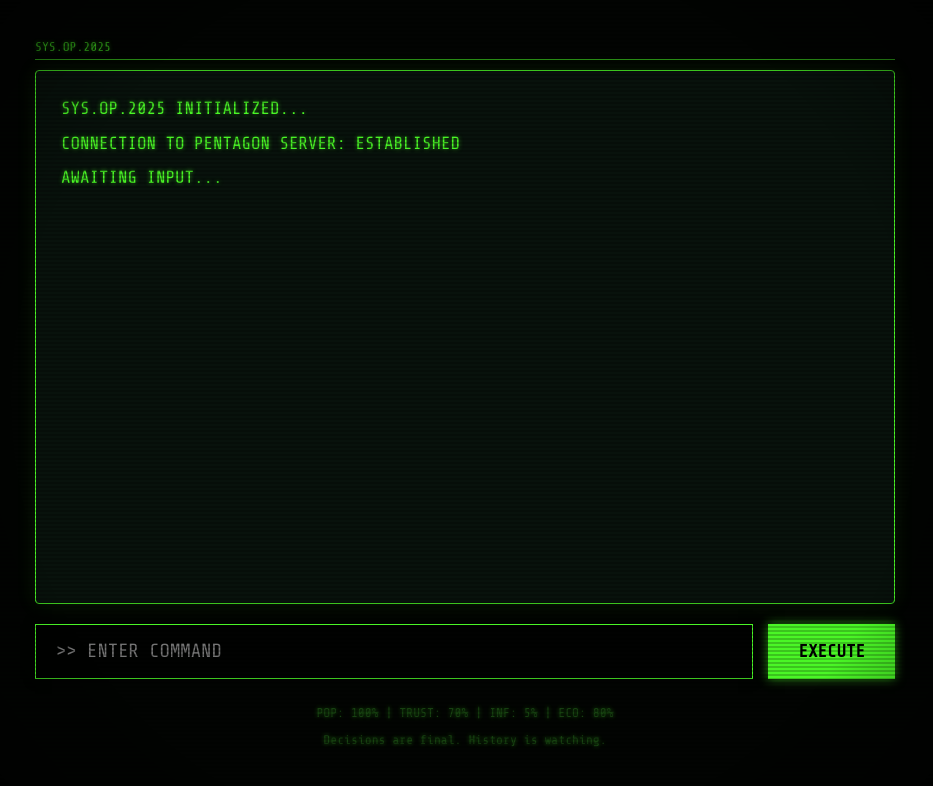
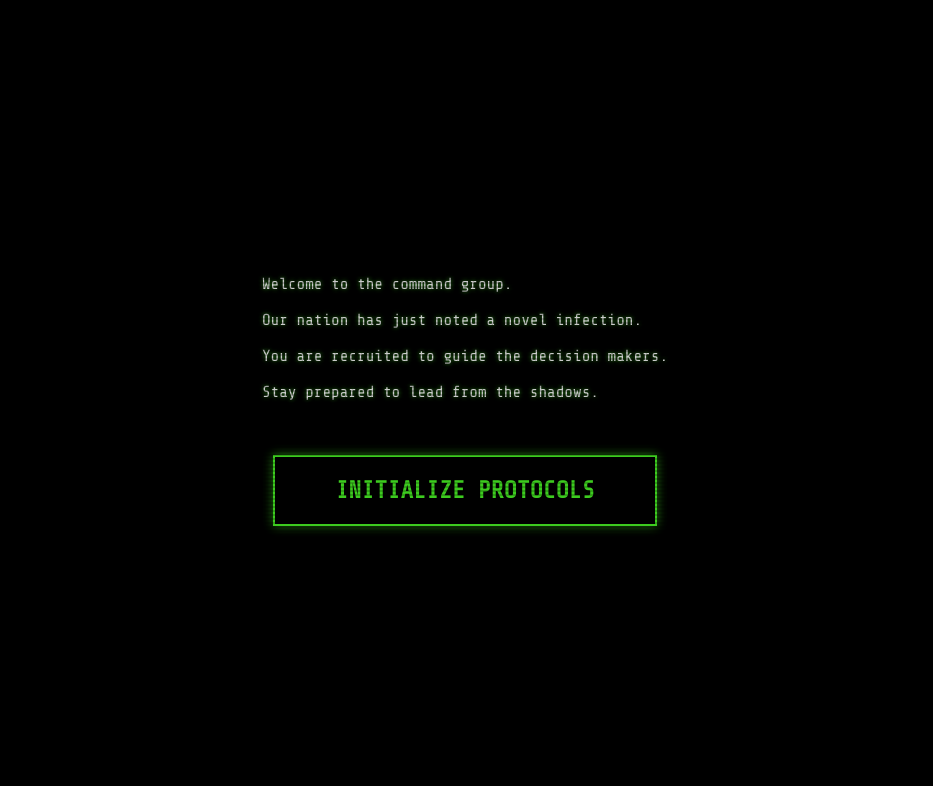
Before and after one commit to SkredX/Pandemic-Directive-v2, a Next.js app: page / in a window 1280 px wide. Shown: the top 786 px of the page, without its empty margins (175-1108 px from the left). Built offline with nearby package versions, Linux system fonts and the light colour scheme.

Commit message:
Restore v1 UI

```diff
--- a/src/app/page.js
+++ b/src/app/page.js
@@ -1,104 +1,213 @@
 "use client";
 import { useState, useEffect, useRef } from 'react';
 
+// --- VISUAL & AUDIO CONSTANTS ---
+const INTRO_TEXT = "Welcome to the command group.\n\nOur nation has just noted a novel infection.\n\nYou are recruited to guide the decision makers.\n\nStay prepared to lead from the shadows.";
+
 export default function Home() {
-  const [input, setInput] = useState("");
+  // --- STATE MANAGEMENT ---
+  const [gameStarted, setGameStarted] = useState(false);
+  const [introDone, setIntroDone] = useState(false);
   const [loading, setLoading] = useState(false);
 
-  // Game State (Now managed by React, updated by Python)
-  const [stats, setStats] = useState({
-    pop: 100, trust: 70, eco: 80, inf: 5, load: 10
-  });
+  // Game Data
+  const [stats, setStats] = useState({ pop: 100, trust: 70, eco: 80, inf: 5, load: 10 });
+  const [terminalLogs, setTerminalLogs] = useState([]); // Array of {text, isTypewriter}
+  const [currentChoices, setCurrentChoices] = useState([]);
+  const [input, setInput] = useState("");
 
-  const [terminalLogs, setTerminalLogs] = useState([
-    "SYS.OP.2025 INITIALIZED...",
-    "CONNECTION TO PENTAGON SERVER: ESTABLISHED",
-    "AWAITING INPUT..."
-  ]);
+  // Refs for scrolling and audio
+  const terminalRef = useRef(null);
+  const audioRef = useRef({ bgm: null, type: null });
 
-  const terminalRef = useRef(null);
+  // --- AUDIO SETUP ---
+  useEffect(() => {
+    audioRef.current.bgm = document.getElementById('bgm');
+    audioRef.current.type = document.getElementById('sfx-typewriter');
+  }, []);
 
-  // Auto-scroll terminal
+  const playTypeSound = () => {
+    if (audioRef.current.type) {
+      audioRef.current.type.currentTime = 0;
+      audioRef.current.type.play().catch(() => {});
+    }
+  };
+
+  // --- TYPEWRITER EFFECT COMPONENT ---
+  const TypewriterLog = ({ text, onComplete }) => {
+    const [display, setDisplay] = useState("");
+
+    useEffect(() => {
+      let i = 0;
+      playTypeSound();
+      const interval = setInterval(() => {
+        setDisplay(text.substring(0, i + 1));
+        i++;
+        if (i === text.length) {
+          clearInterval(interval);
+          if (onComplete) onComplete();
+        }
+        // Auto-scroll
+        if (terminalRef.current) terminalRef.current.scrollTop = terminalRef.current.scrollHeight;
+      }, 15); // Speed of typing
+      return () => clearInterval(interval);
+    }, [text]);
+
+    return <div style={{marginBottom: '15px', whiteSpace: 'pre-wrap'}}>{display}</div>;
+  };
+
+  // --- INTRO SEQUENCE ---
   useEffect(() => {
-    if (terminalRef.current) {
-      terminalRef.current.scrollTop = terminalRef.current.scrollHeight;
+    let i = 0;
+    const interval = setInterval(() => {
+        const el = document.getElementById('intro-text');
+        if (el) {
+            el.innerText = INTRO_TEXT.substring(0, i);
+            i++;
+            if (i > INTRO_TEXT.length) {
+                clearInterval(interval);
+                setIntroDone(true);
+            }
+        }
+    }, 30);
+    return () => clearInterval(interval);
+  }, []);
+
+  const initializeGame = () => {
+    // Start Audio
+    if (audioRef.current.bgm) {
+        audioRef.current.bgm.volume = 0.5;
+        audioRef.current.bgm.play().catch(e => console.log("Audio blocked"));
     }
-  }, [terminalLogs]);
+    setGameStarted(true);
+    // Fetch Day 1 Content
+    processTurn(null, true);
+  };
 
-  // --- THE BRIDGE TO PYTHON ---
-  const processTurn = async () => {
+  // --- GAME LOGIC BRIDGE ---
+  const processTurn = async (choiceIndex = null, isInit = false) => {
     if (loading) return;
     setLoading(true);
 
-    // 1. Add user command to log
-    const command = input || "SKIP DAY";
-    setTerminalLogs(prev => [...prev, `>> ${command}`, "PROCESSING SIMULATION..."]);
-    setInput("");
+    // If player made a choice, show it in log
+    if (choiceIndex !== null) {
+        const choiceText = currentChoices[choiceIndex]?.text || "UNKNOWN COMMAND";
+        setTerminalLogs(prev => [...prev, { text: `>> ACTION: ${choiceText}`, type: 'instant' }]);
+    }
 
     try {
-      // 2. Send current stats to Python Backend
+      // Send payload to Python
+      const payload = {
+        stats: stats,
+        choice: choiceIndex, // 0 or 1
+        is_init: isInit
+      };
+
       const res = await fetch('/api/simulate', {
         method: 'POST',
         headers: { 'Content-Type': 'application/json' },
-        body: JSON.stringify(stats),
+        body: JSON.stringify(payload),
       });
 
-      if (!res.ok) throw new Error("SERVER CONNECTION LOST");
+      if (!res.ok) throw new Error("UPLINK FAILED");
+      const data = await res.json();
 
-      const newStats = await res.json();
+      // Update Stats
+      setStats(data.stats);
+      setCurrentChoices(data.choices);
 
-      // 3. Update UI with Python's calculation
-      setStats(prev => ({
-        ...prev,
-        inf: newStats.inf,
-        eco: newStats.eco,
-        trust: newStats.trust,
-        load: newStats.load
-      }));
-
-      setTerminalLogs(prev => [...prev, newStats.message]);
+      // Add Narrative to Log (Trigger Typewriter)
+      setTerminalLogs(prev => [...prev, { text: data.narrative, type: 'typewriter' }]);
 
     } catch (error) {
-      setTerminalLogs(prev => [...prev, "ERROR: UPLINK FAILED."]);
+      setTerminalLogs(prev => [...prev, { text: "ERROR: CONNECTION TO MAINFRAME LOST.", type: 'instant' }]);
     }
-
     setLoading(false);
   };
 
+  // --- INPUT HANDLING ---
+  const handleInput = () => {
+    const val = parseInt(input);
+    if (!isNaN(val) && val > 0 && val <= currentChoices.length) {
+        processTurn(val - 1);
+        setInput("");
+    } else {
+        setTerminalLogs(prev => [...prev, { text: ">> INVALID PARAMETER", type: 'instant' }]);
+        setInput("");
+    }
+  };
+
+  // --- RENDER ---
   return (
     <main className={`container ${stats.inf > 70 ? 'critical' : ''}`}>
+
+      {/* LOADING OVERLAY */}
+      {!gameStarted && (
+        <div id="loading-overlay" style={{
+            position: 'fixed', top: 0, left: 0, width: '100%', height: '100%',
+            background: '#000', zIndex: 5000, display: 'flex', flexDirection: 'column',
+            alignItems: 'center', justifyContent: 'center'
+        }}>
+            <div id="intro-text" style={{maxWidth: '600px', whiteSpace: 'pre-wrap', color: '#ccc', marginBottom: '30px', minHeight: '150px'}}></div>
+            <button
+                id="enter-btn"
+                onClick={initializeGame}
+                style={{
+                    opacity: introDone ? 1 : 0,
+                    pointerEvents: introDone ? 'auto' : 'none',
+                    background: 'transparent', color: '#4af626', border: '2px solid #4af626',
+                    padding: '20px 60px', fontSize: '1.5rem', cursor: 'pointer', transition: 'opacity 1s'
+                }}
+            >
+                INITIALIZE PROTOCOLS
+            </button>
+        </div>
+      )}
+
+      {/* MAIN GAME UI */}
       <div className="system-header">
         <span>SYS.OP.2025</span>
         <span className="blink">ONLINE</span>
       </div>
 
       <div className="terminal" ref={terminalRef}>
-        {terminalLogs.map((line, i) => (
-          <div key={i} style={{marginBottom: '10px', whiteSpace: 'pre-wrap'}}>{line}</div>
+        {terminalLogs.map((log, i) => (
+            log.type === 'typewriter' && i === terminalLogs.length - 1
+            ? <TypewriterLog key={i} text={log.text} />
+            : <div key={i} style={{marginBottom: '15px', whiteSpace: 'pre-wrap'}}>{log.text}</div>
         ))}
         {loading && <div className="blink">CALCULATING PROJECTIONS...</div>}
+
+        {/* Helper to show available choices in the terminal log area */}
+        {!loading && currentChoices.length > 0 && (
+            <div style={{marginTop: '20px', borderTop: '1px dashed #333', paddingTop: '10px'}}>
+                {currentChoices.map((c, i) => (
+                    <div key={i}>[{i+1}] {c.text}</div>
+                ))}
+            </div>
+        )}
       </div>
 
       <div className="input-row">
         <input
-          type="text"
-          placeholder=">> ENTER COMMAND"
+          type="number"
+          placeholder=">> AWAITING INTEGER INPUT"
           value={input}
           onChange={(e) => setInput(e.target.value)}
-          onKeyDown={(e) => e.key === 'Enter' && processTurn()}
-          disabled={loading}
+          onKeyDown={(e) => e.key === 'Enter' && handleInput()}
+          disabled={loading || currentChoices.length === 0}
         />
-        <button onClick={processTurn} disabled={loading}>
-          {loading ? "..." : "EXECUTE"}
+        <button onClick={handleInput} disabled={loading || currentChoices.length === 0}>
+          EXECUTE
         </button>
       </div>
 
       <footer>
         <p>POP: {stats.pop}% | TRUST: {stats.trust}% | INF: {stats.inf}% | ECO: {stats.eco}%</p>
-        <p>Decisions are final. History is watching.</p>
       </footer>
 
       <audio id="bgm" loop><source src="/Audio/bgm.mp3" type="audio/mpeg" /></audio>
+      <audio id="sfx-typewriter"><source src="/Audio/typewriter.mp3" type="audio/mpeg" /></audio>
     </main>
   );
 }
```
